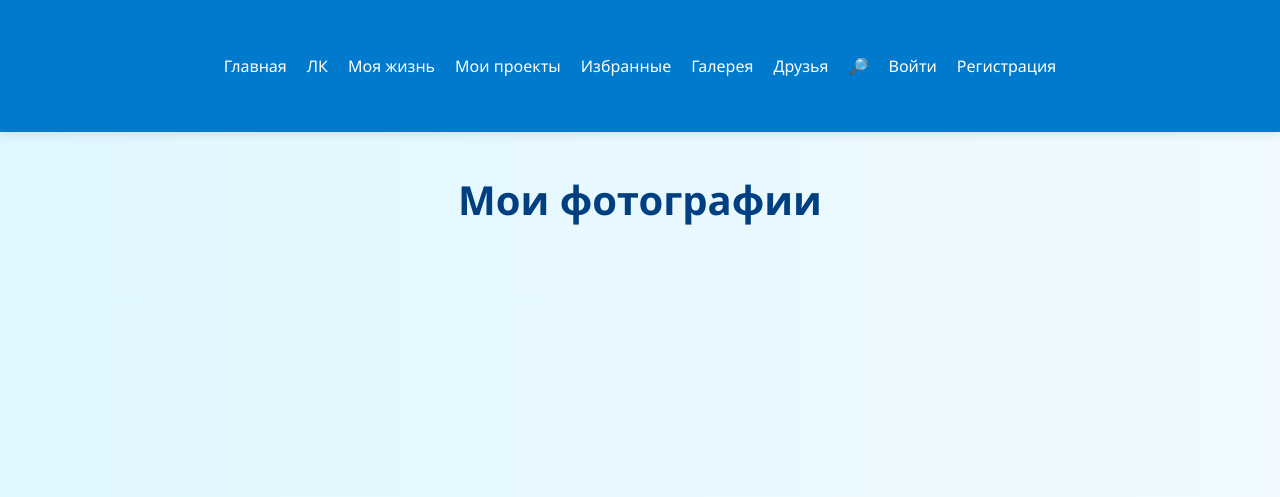
After one commit to Vichka-sigmochka/Site, a Flask app: page /gallery in a window 1280 px wide. The commit adds this page. Shown: the top 497 px of the page. Run offline with Flask 3, Linux system fonts and the light colour scheme; data comes from the database, SQL or seed files in the repository; both versions use the stored data as it was after the commit.

Commit message:
Галерея

```diff
--- a/main.py
+++ b/main.py
@@ -4,7 +4,7 @@ from flask_login import LoginManager, login_user, login_required, logout_user, c
 from forms.loginform import RegisterForm, LoginForm, ProfileForm, FogotForm
 from werkzeug.utils import secure_filename
 from data import db_session
-from data.users import User, Post, Project, Like, Friendship, Review, Favorite
+from data.users import User, Post, Project, Like, Friendship, Review, Favorite, Gallery
 import datetime
 import os
 import warnings
@@ -249,6 +249,11 @@ def add_post():
                     try:
                         image.save(os.path.join(app.config['UPLOAD_FOLDER'], filename))
                         new_post.image = filename
+                        new_photo = Gallery(
+                            image=filename,
+                            user=user
+                        )
+                        db_sess.add(new_photo)
                     except Exception as e:
                         flash(f'Ошибка при сохранении изображения: {str(e)}', 'warning')
             db_sess.add(new_post)
@@ -559,6 +564,11 @@ def add_project():
                     try:
                         image.save(os.path.join(app.config['UPLOAD_FOLDER'], filename))
                         new_project.image = filename
+                        new_photo = Gallery(
+                            image=filename,
+                            user=user
+                        )
+                        db_sess.add(new_photo)
                     except Exception as e:
                         flash(f'Ошибка при сохранении изображения: {str(e)}', 'warning')
             db_sess.add(new_project)
@@ -775,9 +785,16 @@ def delete_favorite(post_id):
     return redirect(url_for('favorite'))
 
 
+@app.route('/gallery')
+def gallery():
+    db_sess = db_session.create_session()
+    all_photo = db_sess.query(Gallery).order_by(Gallery.date_created.desc()).all()
+    return render_template('gallery.html', photos=all_photo)
+
+
 def main():
     os.makedirs(app.config['UPLOAD_FOLDER'], exist_ok=True)
-    db_session.global_init("db/new1.db")
+    db_session.global_init("db/new2.db")
     app.run()
 
 
--- /dev/null
+++ b/templates/gallery.html
@@ -0,0 +1,51 @@
+<!DOCTYPE html>
+<html lang="ru">
+<head>
+    <meta charset="UTF-8">
+    <title>Мои проекты</title>
+    <link rel="stylesheet" href="{{ url_for('static', filename='css/posts.css') }}">
+    <meta name="viewport" content="width=device-width, initial-scale=1">
+</head>
+<body>
+<header class="site-header">
+    <div class="container">
+        <nav class="navbar">
+            <div class="nav-items">
+                <a href="{{ url_for('home') }}">Главная</a>
+                <a href="{{ url_for('profile_view') }}">ЛК</a>
+                <a href="{{ url_for('posts') }}">Моя жизнь</a>
+                <a href="{{ url_for('projects') }}">Мои проекты</a>
+                <a class="navbar-brand" href="{{ url_for('favorite') }}">Избранные</a>
+                <a class="navbar-brand" href="{{ url_for('gallery') }}">Галерея</a>
+                <a href="{{ url_for('friends') }}">Друзья</a>
+                <a href="{{ url_for('find') }}">🔎</a>
+                {% if current_user.is_authenticated %}
+                <a href="{{ url_for('logout') }}">Выйти</a>
+                {% else %}
+                <a href="{{ url_for('login') }}">Войти</a>
+                <a href="{{ url_for('register') }}">Регистрация</a>
+                {% endif %}
+            </div>
+        </nav>
+    </div>
+</header>
+
+<main class="container">
+    <h1>Мои фотографии</h1>
+
+    <div class="posts-grid">
+        {% for photo in photos %}
+        {% if current_user.is_authenticated and current_user == photo.user %}
+        <div class="card">
+            {% if photo.image %}
+            <div class="card-img-container">
+                <img src="{{ url_for('static', filename='uploads/' + photo.image) }}">
+            </div>
+            {% endif %}
+        </div>
+        {% endif %}
+        {% endfor %}
+    </div>
+</main>
+</body>
+</html>
--- a/templates/home.html
+++ b/templates/home.html
@@ -15,6 +15,7 @@
       <a class="navbar-brand" href="{{ url_for('posts') }}">Моя жизнь</a>
       <a class="navbar-brand" href="{{ url_for('projects') }}">Мои проекты</a>
       <a class="navbar-brand" href="{{ url_for('favorite') }}">Избранные</a>
+        <a class="navbar-brand" href="{{ url_for('gallery') }}">Галерея</a>
       <a class="navbar-brand" href="{{ url_for('friends') }}">Друзья</a>
       <a class="navbar-brand" href="{{ url_for('find') }}">🔎</a>
       <div class="navbar-nav ms-auto">
--- a/templates/home_project.html
+++ b/templates/home_project.html
@@ -15,6 +15,7 @@
       <a class="navbar-brand" href="{{ url_for('posts') }}">Моя жизнь</a>
       <a class="navbar-brand" href="{{ url_for('projects') }}">Мои проекты</a>
       <a class="navbar-brand" href="{{ url_for('favorite') }}">Избранные</a>
+        <a class="navbar-brand" href="{{ url_for('gallery') }}">Галерея</a>
       <a class="navbar-brand" href="{{ url_for('friends') }}">Друзья</a>
       <a class="navbar-brand" href="{{ url_for('find') }}">🔎</a>
       <div class="navbar-nav ms-auto">
```
Also changed, not shown: data/users.py (+12 -0 lines), db/new2.db (added), static/uploads/post_20250512153405.jpg (added), static/uploads/project_20250512152154.jpg (added).
